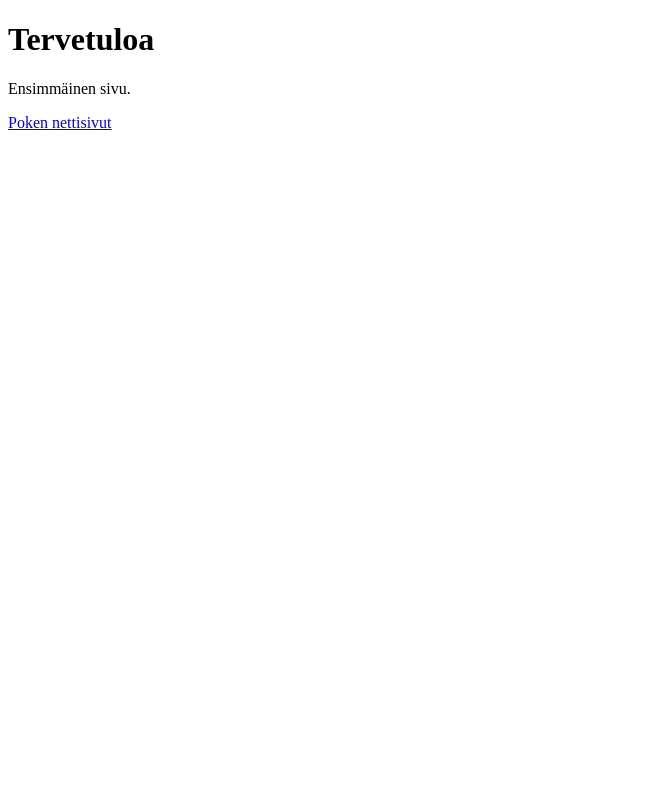
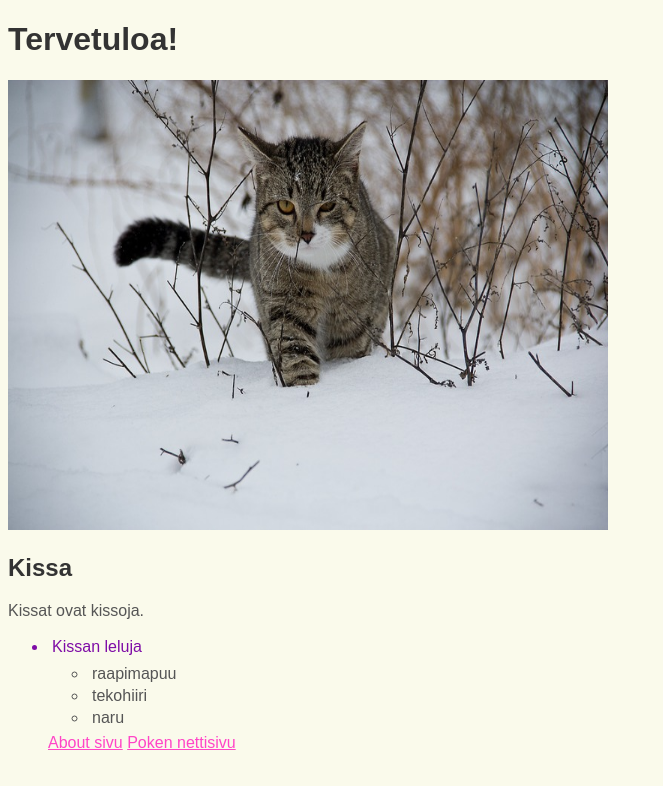
Before and after one commit to MayoAddict/webbiprojekti, a plain HTML site: page src/index.html in a window 1280 px wide. Shown: the whole page, without its empty margins (0-663 px from the left). Drawn offline with Linux system fonts and the light colour scheme.

Commit message:
HTML/CSS: sivut ja tyyli

```diff
--- a/assets/styles.css
+++ b/assets/styles.css
@@ -1 +1,16 @@
-body{font-family:sans-serif}
+body {
+
+	font-family:sans-serif;
+	color: #555;
+	background-color: #FAFAEB;
+	}
+.otsikko { color: #333;}
+
+#li-otsikko {
+	color: #7E0CA6;}
+ul {
+	margin: 5px 0px}
+li {
+	padding: 2px 4px;}
+a {
+	color: #FF45C7;}
--- a/src/index.html
+++ b/src/index.html
@@ -9,18 +9,32 @@
 
 <title>Etusivu</title>
 
+<link rel="stylesheet" href="../assets/styles.css">
+
+<meta name="viewport" content="width=device-width, initial-scale=1">
+
 </head>
 
 <body>
 
-<h1>Tervetuloa</h1>
+	<h1 class="otsikko">Tervetuloa!</h1>
 
-<p>Ensimmäinen sivu.</p>
+	<img src="../assets/kissa.jpg" height="450" width="600" alt="Kuva harmaasta kissasta">
 
-<nav>
-  <a href="https://poke.fi">Poken nettisivut</a>
-</nav>
+	<h2 class="otsikko">Kissa</h2>
+	<p>Kissat ovat kissoja.</p>
 
+	<ul>
+	  <li id="li-otsikko">Kissan leluja</li>
+	<ul>
+	  <li>raapimapuu</li>
+	  <li>tekohiiri</li>
+	  <li>naru</li>
+	</ul>
+        <nav>
+	  <a href="about.html">About sivu</a>
+          <a href="https://poke.fi">Poken nettisivu</a>
+        </nav>
 </body>
 
 </html>
```
Also changed, not shown: src/about.html (added, +29 -0 lines), assets/kissa.jpg (added), 1 other file.
